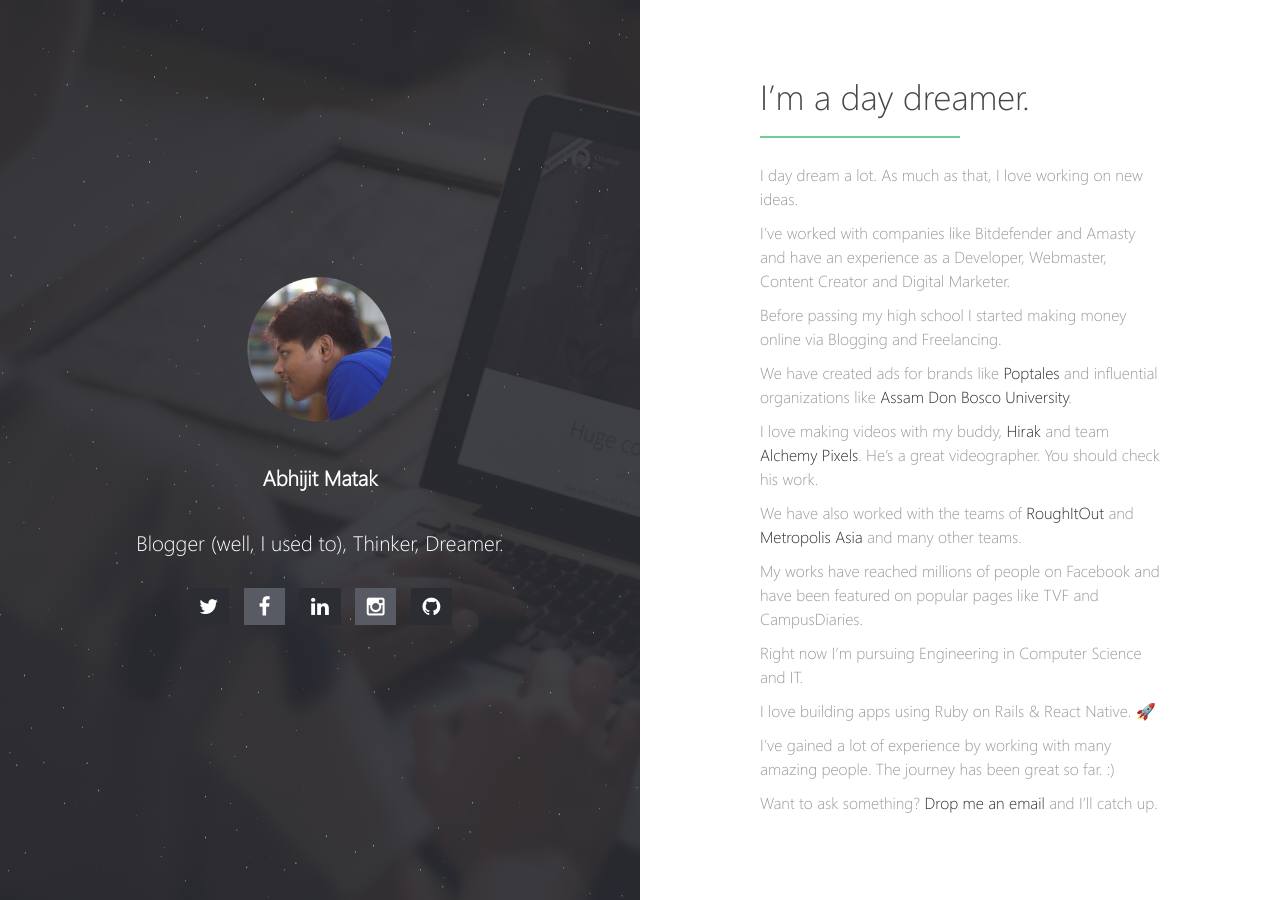
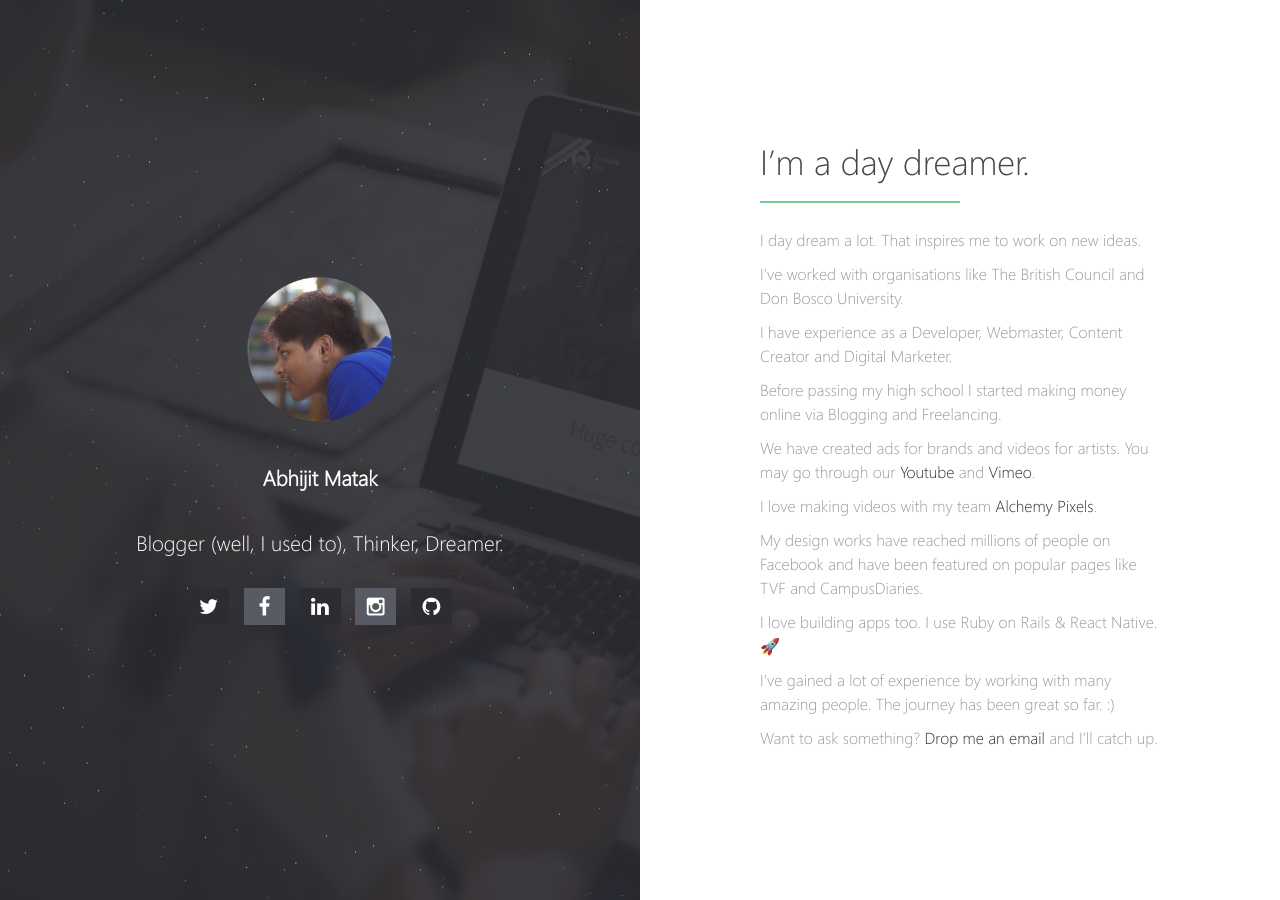
Before and after one commit to skyhitblog/skyhitblog.github.io, a Jekyll site: the page built from index.md, in a window 1280 px wide. Built offline with Jekyll 4.4.1, drawn with Linux system fonts in a browser that asks for light colours; our own code applies the rules of GitHub Pages for plain Markdown files.

Commit message:
Update index.md

```diff
--- a/index.md
+++ b/index.md
@@ -3,23 +3,21 @@ layout: home
 ---
 # I'm a day dreamer.
 
-I day dream a lot. As much as that, I love working on new ideas.
+I day dream a lot. That inspires me to work on new ideas.
 
-I've worked with companies like Bitdefender and Amasty and have an experience as a Developer, Webmaster, Content Creator and Digital Marketer.
+I've worked with organisations like The British Council and Don Bosco University.
+
+I have experience as a Developer, Webmaster, Content Creator and Digital Marketer.
 
 Before passing my high school I started making money online via Blogging and Freelancing.
 
-We have created ads for brands like [Poptales](https://www.youtube.com/watch?v=z3c3GyQJVpk) and influential organizations like [Assam Don Bosco University](https://www.youtube.com/watch?v=x2In8M57bdY).
+We have created ads for brands and videos for artists. You may go through our [Youtube](http://youtube.com/alchemypixels) and [Vimeo](http://vimeo.com/alchemypixels).
 
-I love making videos with my buddy, [Hirak](http://facebook.com/Hirakjsarma/) and team [Alchemy Pixels](https://www.instagram.com/alchemypixels/). He's a great videographer. You should check his work.
+I love making videos with my team [Alchemy Pixels](https://alchemypixels.com).
 
-We have also worked with the teams of [RoughItOut](https://www.instagram.com/roughitout/) and [Metropolis Asia](https://www.instagram.com/metropolisasia/) and many other teams.
+My design works have reached millions of people on Facebook and have been featured on popular pages like TVF and CampusDiaries.
 
-My works have reached millions of people on Facebook and have been featured on popular pages like TVF and CampusDiaries.
-
-Right now I'm pursuing Engineering in Computer Science and IT.
-
-I love building apps using Ruby on Rails & React Native. 🚀
+I love building apps too. I use Ruby on Rails & React Native. 🚀
 
 I've gained a lot of experience by working with many amazing people. The journey has been great so far. :)
 
```
